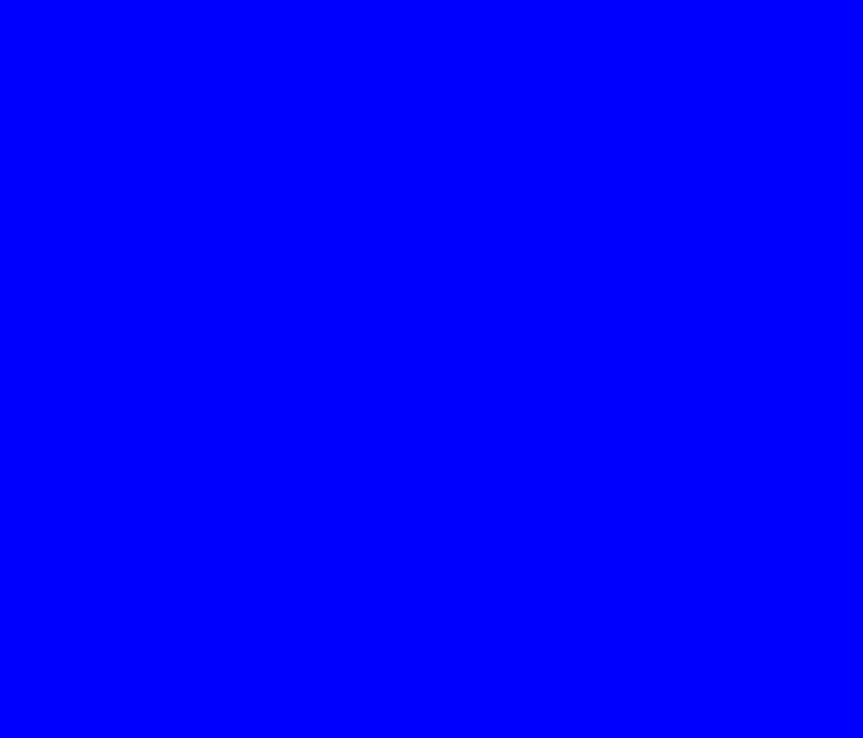
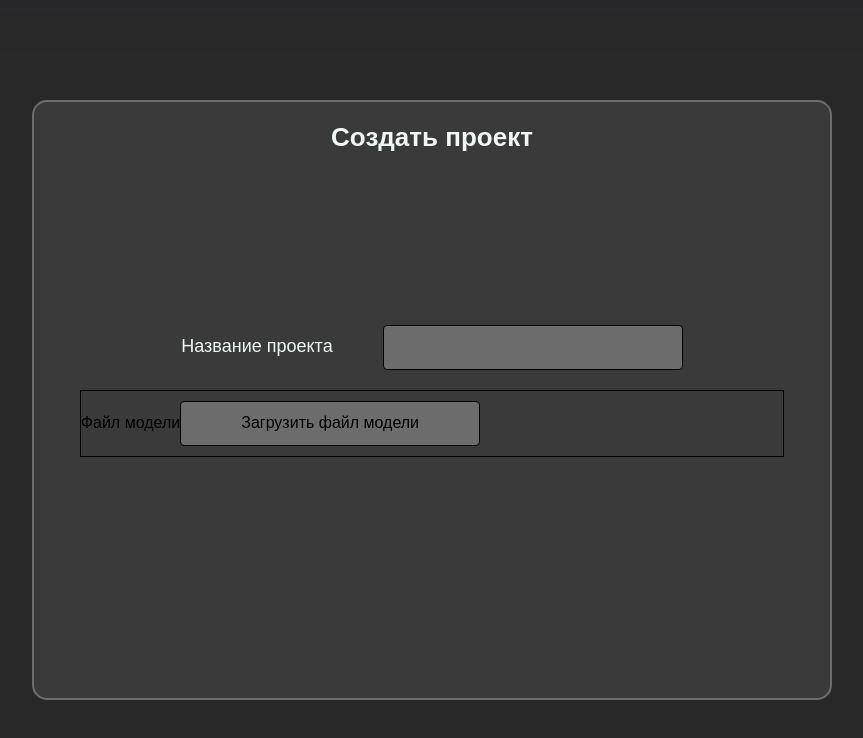
Before and after one commit to vlaus9/InterBiMatter, a React (Vite) app in the folder frontend/: page /login in a window 1280 px wide. Shown: the top 738 px of the page, without its empty margins (208-1071 px from the left). Built offline with nearby package versions, Linux system fonts and the light colour scheme.

Commit message:
feat: Продолжил компонент формы создания проекта, сделал основную стилизацию

```diff
--- a/frontend/src/components/Auth/LoginForm.tsx
+++ b/frontend/src/components/Auth/LoginForm.tsx
@@ -50,7 +50,7 @@ const LoginForm: React.FC = () => {
                 )}
 
                 <div className='mb-[5px]'>
-                    <label htmlFor='email' className={'block mb-[10px] mt-[10px] text-[var(--text-primary)]'}>
+                    <label htmlFor='email' className='block mb-[10px] mt-[10px] text-[var(--text-primary)]'>
                         Почта:
                     </label>
                     <input id='email' type='email' autoComplete='email' value={email} onChange={(e: React.ChangeEvent<HTMLInputElement>) => setEmail(e.target.value)} required className='w-[250px] p-[8px] border border-[black] rounded-[4px] outline-[var(--button-group-primary-bg)] text-[var(--text-primary)]' />
--- a/frontend/src/components/CreateProjectForm/CreateProjectForm.tsx
+++ b/frontend/src/components/CreateProjectForm/CreateProjectForm.tsx
@@ -2,10 +2,11 @@ import { useState } from "react"
 import { useAppSelector, useAppDispatch } from "../../app/hooks"
 import axios from "axios"
 import { createProject, cleanError } from "./slices/projectSlice"
+import './styles/castomInputFileProject.css'
 
 const CreateProjectForm: React.FC = () => {
 
-    const [nameProject, setNamePRoject] = useState<string>('')
+    const [nameProject, setNameProject] = useState<string>('')
     const [filePath, setFilePath] = useState<string>('')
     const dispatch = useAppDispatch()
     const user = useAppSelector((state) => state.authSlice)
@@ -34,8 +35,27 @@ const CreateProjectForm: React.FC = () => {
     }
 
     return (
-        <div className='absolute w-full h-full bg-[blue]'>
+        <div className='absolute flex justify-center items-center w-full h-full bg-black/30 backdrop-blur-xl'>
+            <div className='w-[800px] min-w-[400px] h-[600px] min-h-[200px] bg-[var(--bg-primary)] border-[2px] border-[var(--button-group-primary-bg)] m-[30px] rounded-[15px]'>
+                <div className='flex justify-center items-center h-[80px]'>
+                    <h1 className='text-[var(--text-primary)] text-[26px] mb-[10px]' style={{ fontWeight: 800 }}>Создать проект</h1>
+                </div>
+                <form className='h-[70%] flex flex-col justify-center items-center'>
+                    <div className='mb-[20px]'>
+                        <label htmlFor='nameProject' className='mb-[10px] mr-[50px] mt-[10px] text-[18px] text-[var(--text-primary)]' >Название проекта</label>
+                        <input id='nameProject' type='text' value={nameProject} onChange={(e: React.ChangeEvent<HTMLInputElement>) => setNameProject(e.target.value)} required className='w-[300px] h-[45px] p-[8px] border border-[black] bg-[var(--button-group-primary-bg)] outline-[var(--button-group-primary-bg)] rounded-[4px] text-[var(--text-primary)]'></input>
+                    </div>
+                    <div className='border flex items-center '>
+                        <h3>Файл модели</h3>
+                        <label htmlFor="fileProject" className='flex w-[300px] h-[45px] rounded-[4px] bg-[var(--button-group-primary-bg)] justify-center items-center border mb-[10px] mt-[10px]'>
+                            Загрузить файл модели
+                        </label>
+                        <input id='fileProject' type='file' required accept='.gltf' className='hidden-input'></input>
+                    </div>
 
+                </form>
+
+            </div>
         </div>
     )
 }
--- /dev/null
+++ b/frontend/src/components/CreateProjectForm/styles/castomInputFileProject.css
@@ -0,0 +1,12 @@
+.castom-input-fileProject::before {
+    position: absolute;
+    top: 0;
+    left: 0;
+    width: 100%;
+    height: 100%;
+    background: black;
+}
+
+.hidden-input {
+    visibility:hidden;
+}
```
